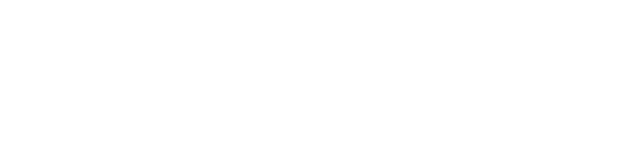
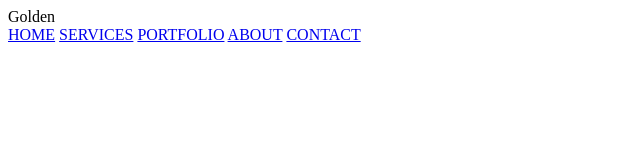
Before and after one commit to KatarzynaStrumidlo/zadanie-golden, a website: page index.html in a window 1280 px wide. Shown: the whole page, without its empty margins (0-640 px from the left). Drawn offline with Linux system fonts and the light colour scheme.

Commit message:
Add html code for navigation

```diff
--- a/index.html
+++ b/index.html
@@ -8,6 +8,18 @@
     <title>Golden</title>
 </head>
 <body>
+    <section class="splash">
+        <div class="nav">
+            <div class="title">Golden</div>
+            <div class="navigation">
+                <a href="#">HOME</a>
+                <a href="#">SERVICES</a>
+                <a href="#">PORTFOLIO</a>
+                <a href="#">ABOUT</a>
+                <a href="#">CONTACT</a>
+            </div>
+        </div>
+    </section>
 
 </body>
 </html>
```
Also changed, not shown: images/Clip.jpg (added), 1 other file.
